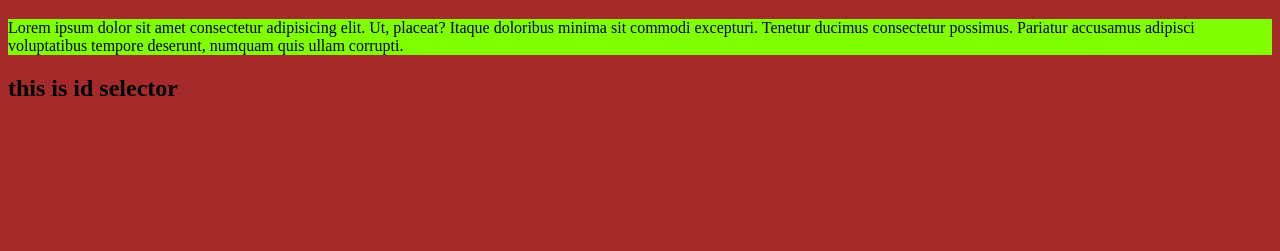
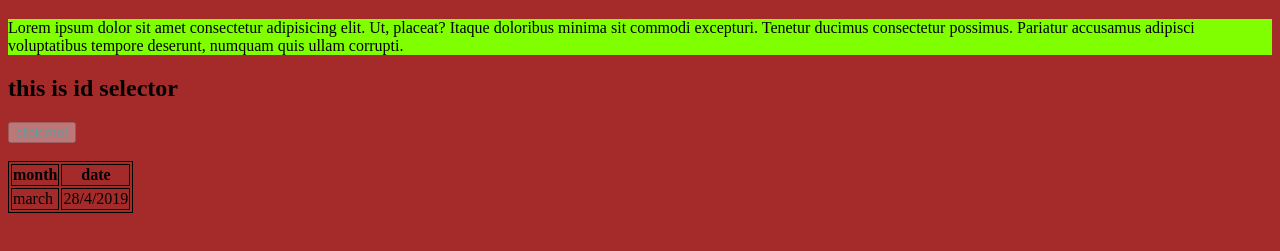
Before and after one commit to MohammedJabirAhmed/MohammedJabirAhmed.github.io, a plain HTML site: page index.html in a window 1280 px wide. Shown: the part 61-312 px from the top of the page. Drawn offline with Linux system fonts and the light colour scheme.

Commit message:
first commit

```diff
--- a/css/index.css
+++ b/css/index.css
@@ -3,3 +3,6 @@
 }
 #abc{    color: black;
 }
+[disabled]{
+    color: cadetblue
+}
--- a/index.html
+++ b/index.html
@@ -16,5 +16,21 @@ h1{
     <h1>html-hyper text marup language</h1>
     <p class="jabir">Lorem ipsum dolor sit amet consectetur adipisicing elit. Ut, placeat? Itaque doloribus minima sit commodi excepturi. Tenetur ducimus consectetur possimus. Pariatur accusamus adipisci voluptatibus tempore deserunt, numquam quis ullam corrupti.</p>
      <h2 id="abc">this is id selector</h2>
+     <button disabled>click me!</button><br><br>
+     <style >
+     table,th,td{
+         border: 1px solid black
+     }
+     </style>
+     <table>
+         <tr>
+             <th>month</th>
+             <th>date</th>
+         </tr>
+         <tr>
+             <td>march</td>
+             <td>28/4/2019</td>
+         </tr>
+     </table>
 </body>
 </html>
```
